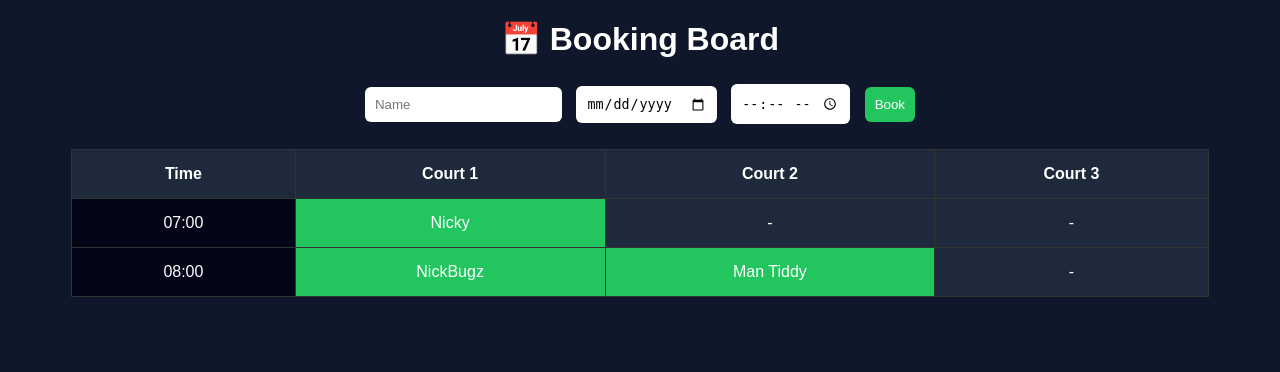
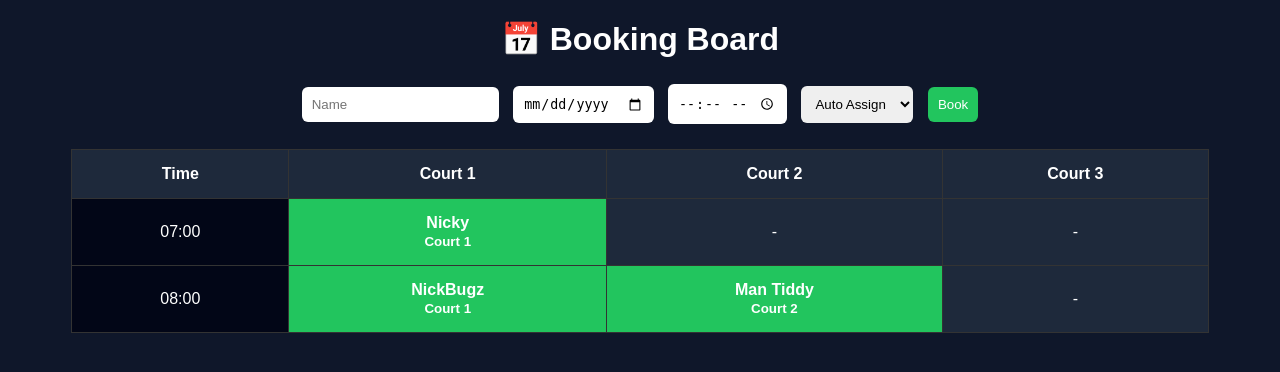
Before and after one commit to inickbugz-max/fives-system, a Flask app: page /monthly in a window 1280 px wide. Shown: the top 372 px of the page. Run offline with Flask 3, Linux system fonts and the light colour scheme; data comes from the database, SQL or seed files in the repository; both versions use the stored data as it was after the commit.

Commit message:
added full booking UI with court select

```diff
--- a/app.py
+++ b/app.py
@@ -3,20 +3,20 @@ import sqlite3
 
 app = Flask(__name__)
 
-# 🔌 DATABASE CONNECTION
+# DATABASE
 def get_db():
     conn = sqlite3.connect('database.db')
     conn.row_factory = sqlite3.Row
     return conn
 
 
-# 🏠 HOME
+# HOME
 @app.route('/')
 def home():
     return render_template('dashboard.html')
 
 
-# 📅 MONTHLY (BOOKING BOARD + COURTS)
+# MONTHLY
 @app.route('/monthly', methods=['GET', 'POST'])
 def monthly():
     conn = get_db()
@@ -39,6 +39,7 @@ def monthly():
         name = request.form.get('name')
         date = request.form.get('date')
         time = request.form.get('time')
+        selected_court = request.form.get('court')
 
         # GET EXISTING BOOKINGS
         cursor.execute(
@@ -49,28 +50,44 @@ def monthly():
 
         used_courts = [row["court"] for row in existing if row["court"]]
 
-        # AUTO ASSIGN COURT
-        assigned_court = None
-        for court in [1, 2, 3]:
-            if court not in used_courts:
-                assigned_court = court
-                break
+        # 🎯 IF USER SELECTED COURT
+        if selected_court:
+            selected_court = int(selected_court)
 
-        if assigned_court is None:
-            message = "❌ All courts booked!"
+            if selected_court in used_courts:
+                message = f"❌ Court {selected_court} already booked!"
+            else:
+                assigned_court = selected_court
+                cursor.execute(
+                    "INSERT INTO bookings (name, date, time, court) VALUES (?, ?, ?, ?)",
+                    (name, date, time, assigned_court)
+                )
+                conn.commit()
+                message = f"✅ {name} booked Court {assigned_court}"
+
         else:
-            cursor.execute(
-                "INSERT INTO bookings (name, date, time, court) VALUES (?, ?, ?, ?)",
-                (name, date, time, assigned_court)
-            )
-            conn.commit()
-            message = f"✅ {name} booked on Court {assigned_court}"
+            # AUTO ASSIGN
+            assigned_court = None
+            for court in [1, 2, 3]:
+                if court not in used_courts:
+                    assigned_court = court
+                    break
+
+            if assigned_court is None:
+                message = "❌ All courts booked!"
+            else:
+                cursor.execute(
+                    "INSERT INTO bookings (name, date, time, court) VALUES (?, ?, ?, ?)",
+                    (name, date, time, assigned_court)
+                )
+                conn.commit()
+                message = f"✅ {name} auto booked Court {assigned_court}"
 
     # GET BOOKINGS
     cursor.execute("SELECT * FROM bookings")
     rows = cursor.fetchall()
 
-    # 🔥 BUILD GRID (FIXED)
+    # GRID
     grid = {}
 
     for row in rows:
@@ -79,7 +96,7 @@ def monthly():
         name = row["name"]
 
         if not court:
-            continue  # skip bad/old data
+            continue
 
         if time not in grid:
             grid[time] = {1: None, 2: None, 3: None}
@@ -91,7 +108,7 @@ def monthly():
     return render_template('monthly.html', grid=grid, message=message)
 
 
-# 🗑 DELETE BOOKING
+# DELETE
 @app.route('/delete/<int:id>')
 def delete(id):
     conn = get_db()
@@ -104,47 +121,39 @@ def delete(id):
     return redirect('/monthly')
 
 
-# 📅 OTHER PAGES
+# OTHER PAGES
 @app.route('/daily')
 def daily():
     return render_template('daily.html')
-
 
 @app.route('/billing')
 def billing():
     return render_template('billing.html')
 
-
 @app.route('/calendar')
 def calendar():
     return render_template('calendar.html')
-
 
 @app.route('/league')
 def league():
     return render_template('league.html')
 
-
 @app.route('/games')
 def games():
     return render_template('games.html')
-
 
 @app.route('/fixtures')
 def fixtures():
     return render_template('fixtures.html')
 
-
 @app.route('/reports')
 def reports():
     return render_template('reports.html')
-
 
 @app.route('/ref-stats')
 def ref_stats():
     return render_template('ref_stats.html')
 
 
-# ▶ RUN LOCAL
 if __name__ == "__main__":
     app.run(debug=True)
--- a/templates/monthly.html
+++ b/templates/monthly.html
@@ -19,7 +19,7 @@
             margin: 20px;
         }
 
-        input, button {
+        input, select, button {
             padding: 10px;
             margin: 5px;
             border-radius: 6px;
@@ -53,10 +53,16 @@
 
         .booked {
             background: #22c55e;
+            font-weight: bold;
         }
 
         .empty {
             background: #1e293b;
+        }
+
+        .message {
+            margin-top: 10px;
+            font-weight: bold;
         }
     </style>
 </head>
@@ -65,19 +71,33 @@
 
 <h1>📅 Booking Board</h1>
 
+<!-- ✅ MESSAGE -->
 {% if message %}
-<p>{{ message }}</p>
+    {% if "❌" in message %}
+        <div class="message" style="color:red;">{{ message }}</div>
+    {% else %}
+        <div class="message" style="color:lightgreen;">{{ message }}</div>
+    {% endif %}
 {% endif %}
 
-<!-- BOOKING FORM -->
+<!-- ✅ BOOKING FORM -->
 <form method="POST">
     <input type="text" name="name" placeholder="Name" required>
     <input type="date" name="date" required>
     <input type="time" name="time" required>
+
+    <!-- 🎯 COURT SELECT -->
+    <select name="court">
+        <option value="">Auto Assign</option>
+        <option value="1">Court 1</option>
+        <option value="2">Court 2</option>
+        <option value="3">Court 3</option>
+    </select>
+
     <button type="submit">Book</button>
 </form>
 
-<!-- BOOKING GRID -->
+<!-- ✅ BOOKING GRID -->
 <table>
     <tr>
         <th>Time</th>
@@ -90,17 +110,33 @@
     <tr>
         <td>{{ time }}</td>
 
+        <!-- COURT 1 -->
         <td class="{{ 'booked' if courts[1] else 'empty' }}">
-            {{ courts[1] if courts[1] else "-" }}
+            {% if courts[1] %}
+                {{ courts[1] }} <br><small>Court 1</small>
+            {% else %}
+                -
+            {% endif %}
         </td>
 
+        <!-- COURT 2 -->
         <td class="{{ 'booked' if courts[2] else 'empty' }}">
-            {{ courts[2] if courts[2] else "-" }}
+            {% if courts[2] %}
+                {{ courts[2] }} <br><small>Court 2</small>
+            {% else %}
+                -
+            {% endif %}
         </td>
 
+        <!-- COURT 3 -->
         <td class="{{ 'booked' if courts[3] else 'empty' }}">
-            {{ courts[3] if courts[3] else "-" }}
+            {% if courts[3] %}
+                {{ courts[3] }} <br><small>Court 3</small>
+            {% else %}
+                -
+            {% endif %}
         </td>
+
     </tr>
     {% endfor %}
 </table>
```
Also changed, not shown: database.db (added).
